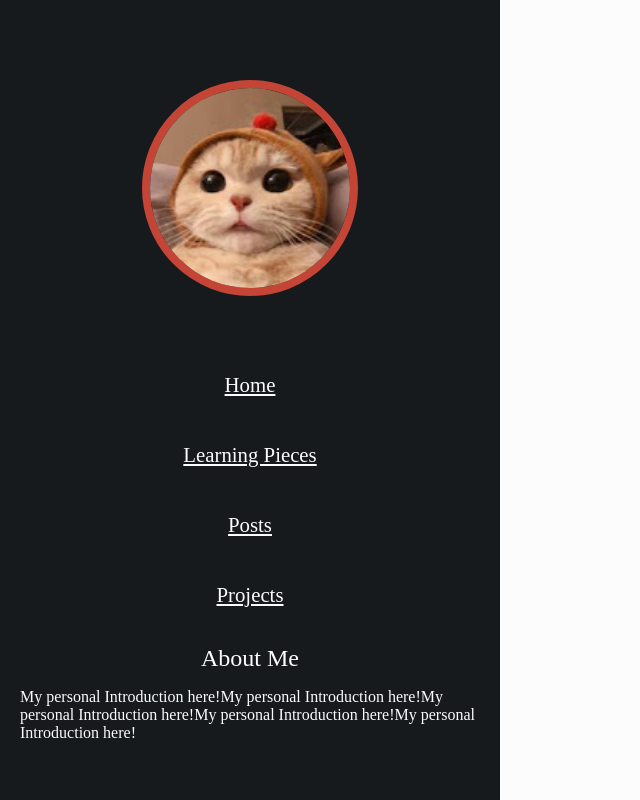
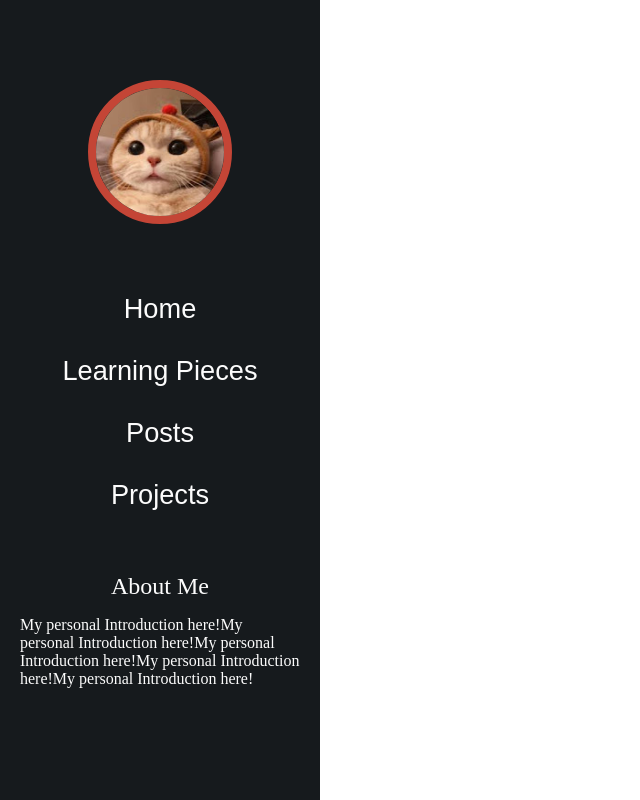
Before and after one commit to TonyLee-838/my-post-frontend, a React (Create React App) app: page / in a window 1280 px wide. Shown: the top 800 px of the page, without its empty margins (0-640 px from the left). Built offline with nearby package versions, Linux system fonts and the light colour scheme.

Commit message:
make category bar much more colorful.

```diff
--- a/src/common/BackgoundView.jsx
+++ b/src/common/BackgoundView.jsx
@@ -12,7 +12,6 @@ function BackgroundView({ children }) {
 const useStyle = createUseStyles({
   container: {
     backgroundColor: colors.white,
-    display: "flex",
     margin: 0,
   },
 });
--- a/src/components/CategoryPanel.jsx
+++ b/src/components/CategoryPanel.jsx
@@ -1,21 +1,46 @@
 import React from "react";
+import { createUseStyles } from "react-jss";
 import List from "../common/List";
 import Panel from "../common/Panel";
+import colors from "../config/color";
 
 function CategoryPanel() {
+  const classes = useStyles();
   const categories = [
-    { id: "c1", label: "HTML" },
-    { id: "c2", label: "CSS" },
-    { id: "c3", label: "JavaScript" },
-    { id: "c4", label: "React" },
+    { id: "c1", label: "HTML", color: "#fd3f5f" },
+    { id: "c2", label: "CSS", color: "#116efd" },
+    { id: "c3", label: "JavaScript", color: "#fdcf1f" },
+    { id: "c4", label: "React", color: "#1fcffd" },
   ];
 
   return (
-    <Panel
-      label="Post Category"
-      Content={() => <List items={categories} separator />}
-    />
+    <div className={classes.container}>
+      {categories.map((c) => (
+        <div className={classes.category} style={{ color: c.color }} key={c.id}>
+          <label>{"#" + c.label}</label>
+        </div>
+      ))}
+    </div>
   );
 }
 
+const useStyles = createUseStyles({
+  container: {
+    display: "grid",
+    gridTemplateColumns: "1fr 1fr",
+    justifyItems: "center",
+  },
+  category: {
+    textAlign: "center",
+    fontSize: "1.2rem",
+    padding: "15px 10px 15px 10px",
+    width: "150px",
+    borderRadius: "15px",
+    transition: "background-color 0.05s ease 0s",
+    "&:hover": {
+      backgroundColor: colors.blue,
+    },
+  },
+});
+
 export default CategoryPanel;
--- a/src/components/NavPanel.jsx
+++ b/src/components/NavPanel.jsx
@@ -20,7 +20,6 @@ const useStyle = createUseStyles({
     display: "flex",
     flexDirection: "column",
     flex: "",
-    justifyContent: "space-around",
     alignItems: "center",
 
     width: "100%",
@@ -28,8 +27,10 @@ const useStyle = createUseStyles({
 
     "& a": {
       color: colors.white,
-      fontFamily: "",
-      fontSize: "1.3rem",
+      fontFamily: "sans-serif",
+      fontSize: "1.7rem",
+      textDecoration: "none",
+      margin: "15px 0px 15px 0px",
     },
   },
 });
--- a/src/components/PostCard.jsx
+++ b/src/components/PostCard.jsx
@@ -16,6 +16,13 @@ function PostCard({ post }) {
         {title}
       </Link>
       <p className={classes.description}>{description}</p>
+      <div className={classes.category}>
+        <span>React</span>
+      </div>
+      <div className={classes.tags}>
+        <label>#React</label>
+        <label>#Functional Components</label>
+      </div>
       <div className={classes.postDetails}>
         <label>{`Posted by: ${author}`}</label>
         <label>{`Last Edit At: ${lastEditTime}`}</label>
@@ -25,10 +32,31 @@ function PostCard({ post }) {
 }
 
 const useStyle = createUseStyles({
+  category: {
+    fontFamily: "Georgia, serif",
+    fontSize: "1.2rem",
+  },
   card: {
     backgroundColor: colors.white,
     padding: "30px",
     width: "70vw",
+  },
+  description: {
+    color: colors.dark,
+    fontSize: "1.35rem",
+    fontFamily: "Georgia, serif",
+    wordWrap: "break-word",
+  },
+  postDetails: {
+    textAlign: "right",
+    fontFamily: "Georgia, serif",
+  },
+  tags: {
+    color: colors.lightBlue,
+    "& label": {
+      fontSize: "1.25rem",
+      marginRight: "15px",
+    },
   },
   title: {
     fontWeight: 990,
@@ -42,16 +70,6 @@ const useStyle = createUseStyles({
     },
     wordWrap: "break-word",
   },
-  postDetails: {
-    textAlign: "right",
-    fontFamily: "Georgia, serif",
-  },
-  description: {
-    color: colors.dark,
-    fontSize: "1.35rem",
-    fontFamily: "Georgia, serif",
-    wordWrap: "break-word",
-  },
 });
 
 export default PostCard;
--- a/src/components/PostContent.jsx
+++ b/src/components/PostContent.jsx
@@ -27,7 +27,6 @@ function PostContent({ id }) {
 
 const useStyles = createUseStyles({
   container: {
-    width: "100%",
     padding: {
       left: "20px",
       right: "40px",
--- a/src/components/PostList.jsx
+++ b/src/components/PostList.jsx
@@ -20,7 +20,7 @@ function PostList() {
   }, []);
 
   return (
-    <div className={classes.lists}>
+    <div className={classes.container}>
       {posts.map((post) => (
         <div key={post.id}>
           <PostCard post={post} />
@@ -32,10 +32,11 @@ function PostList() {
 }
 
 const useStyles = createUseStyles({
-  backgroundContainer: {
-    backgroundColor: colors.secondary,
-  },
-  lists: {
+  container: {
+    width: "75%",
+    marginRight: 0,
+    marginLeft: "auto",
+    flex: 1,
     boxShadow: "-3px -2px 7px 1px" + colors.black,
   },
 });
--- a/src/components/SideBar.jsx
+++ b/src/components/SideBar.jsx
@@ -29,7 +29,9 @@ const useStyle = createUseStyles({
     width: "40%",
   },
   container: {
-    width: "500px",
+    position: "fixed",
+
+    width: "25%",
     "min-height": "100%",
     backgroundColor: colors.dark,
   },
--- a/src/config/color.js
+++ b/src/config/color.js
@@ -1,11 +1,14 @@
-export default {
+const colors = {
   white: "#fcfcfc",
   light: "#e9e9e9",
-  medium: "#ced7d8",
+  medium: "#65788a",
   dark: "#161a1d",
+  lightBlue: "#0584fd",
   blue: "#283d3b",
   primary: "#197278",
   secondary: "#c44536",
   yellow: "#f9a828",
   black: "#242423",
 };
+
+export default colors;
--- a/src/screen/PostListScreen.jsx
+++ b/src/screen/PostListScreen.jsx
@@ -6,12 +6,14 @@ import PostList from "../components/PostList";
 
 function PostListScreen(props) {
   return (
-    <BackgroundView>
+    <>
       <SideBar>
         <CategoryPanel />
       </SideBar>
-      <PostList />
-    </BackgroundView>
+      <BackgroundView>
+        <PostList />
+      </BackgroundView>
+    </>
   );
 }
 
```
